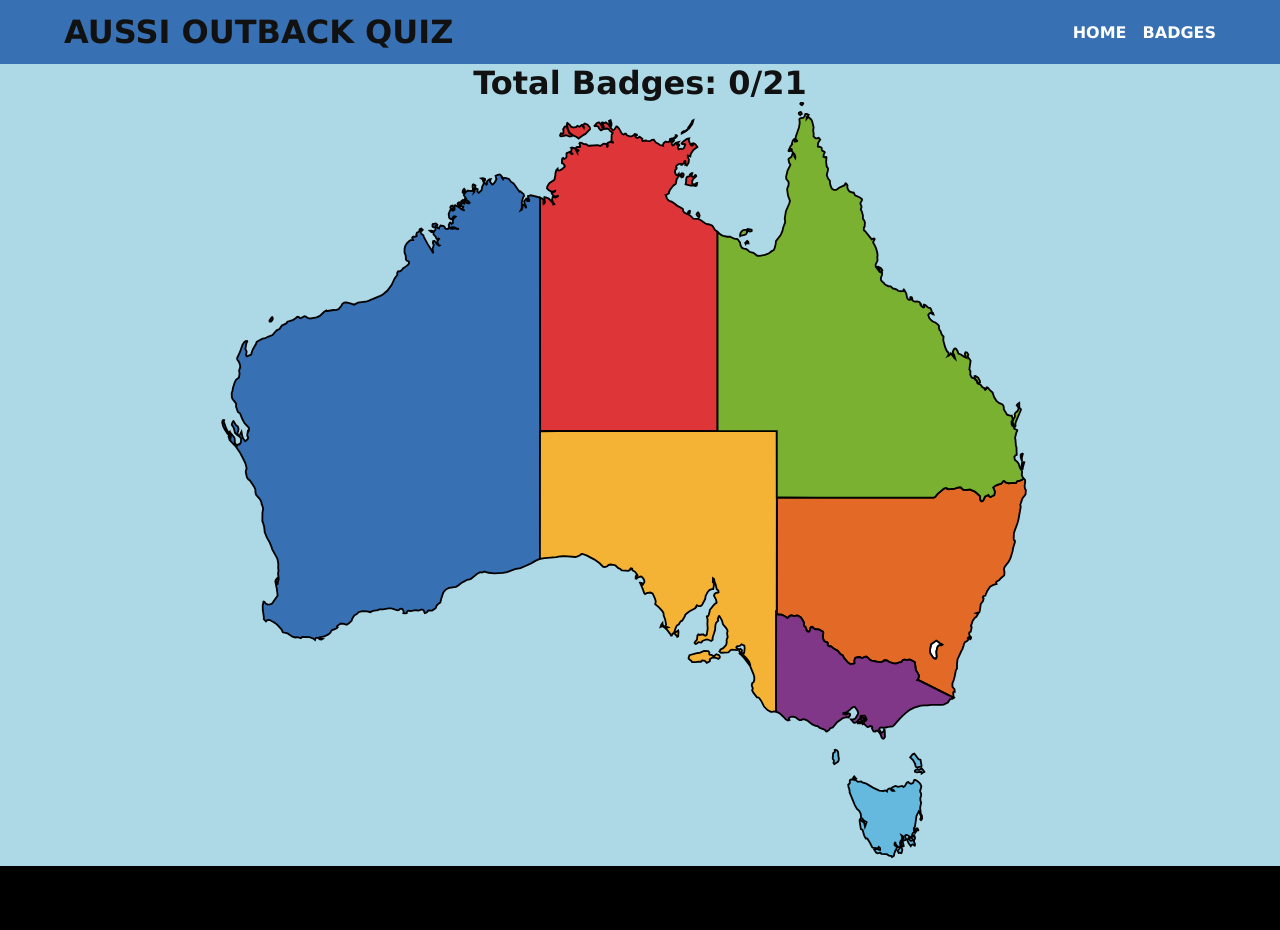
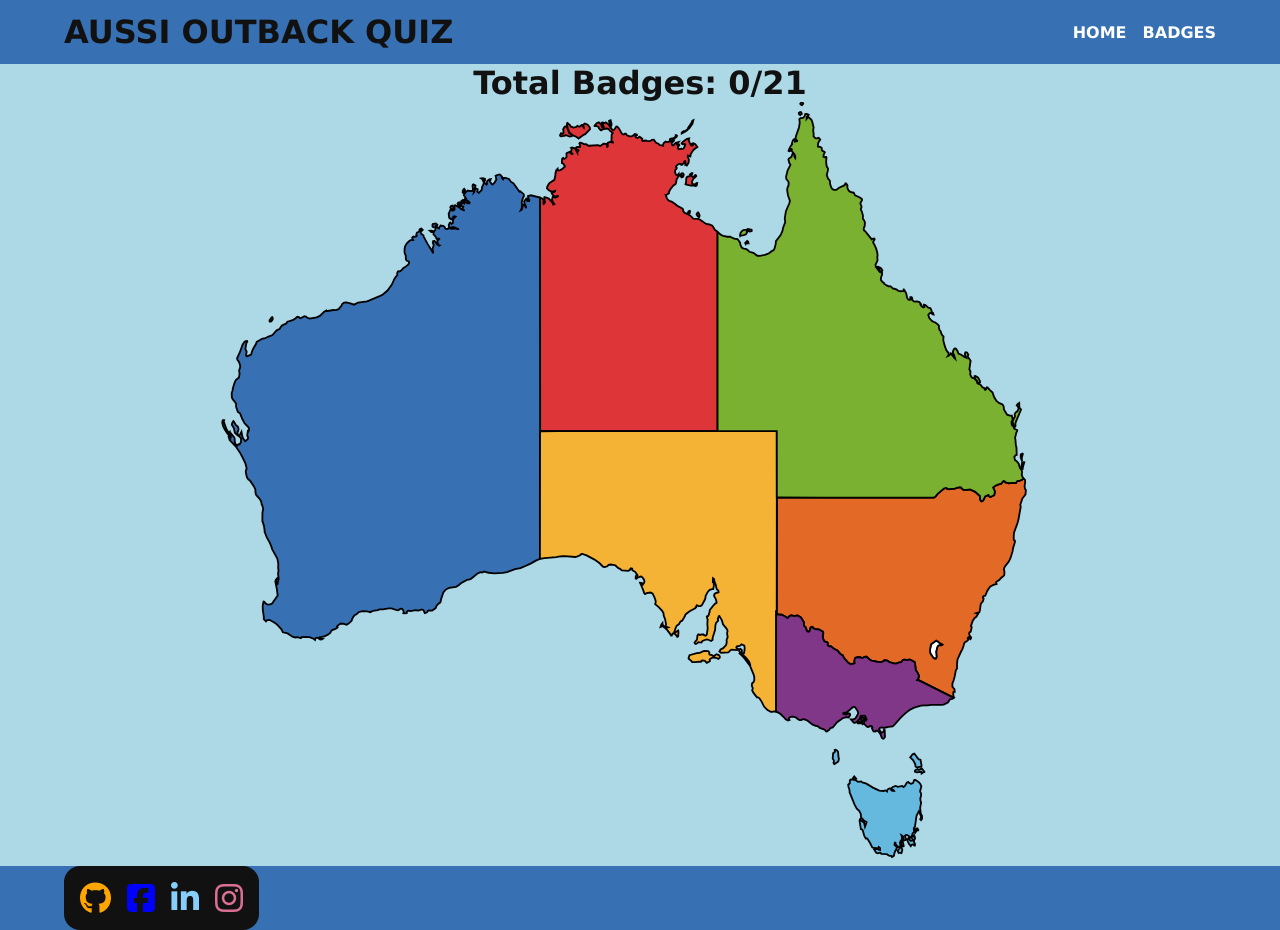
Before and after one commit to DarrachBarneveld/DarrachBarneveld-DarrachBarneveld-DarrachBarneveld-DarrachBarneveld-Project-2-Code-Institute, a plain HTML site: page index.html in a window 1280 px wide. Before the commit the page ends 866 px from the top, so only its background shows below. Drawn offline with Linux system fonts and the light colour scheme.

Commit message:
added footer to index page and minor styling

```diff
--- a/index.html
+++ b/index.html
@@ -8,7 +8,7 @@
     <link rel="stylesheet" href="styles.css" />
   </head>
   <body>
-    <header class="header-container">
+    <header id="header">
       <div><h1>AUSSI OUTBACK QUIZ</h1></div>
       <ul class="nav-list">
         <li><a href="index.html" class="nav-link">HOME</a></li>
@@ -100,6 +100,42 @@
         </svg>
       </div>
     </main>
+    <footer id="footer" class="footer-container">
+      <div class="socials">
+        <a
+          href="https://github.com/DarrachBarneveld"
+          target="_blank"
+          aria-label="Visit my GitHub profile"
+        >
+          <i class="fa fa-github"></i>
+        </a>
+        <a
+          href="https://www.facebook.com/darrach.barneveld/"
+          target="_blank"
+          aria-label="Visit my Facebook profile"
+        >
+          <i class="fa fa-facebook-square"></i>
+        </a>
+        <a
+          href="https://www.linkedin.com/in/darrach-barneveld-2b493511b/"
+          target="_blank"
+          aria-label="Visit my LinkedIn profile"
+        >
+          <i class="fab fa-linkedin-in"></i>
+        </a>
+        <a
+          href="https://www.instagram.com/darrachbarneveld/"
+          target="_blank"
+          aria-label="Visit my Instagram profile"
+        >
+          <i class="fa fa-instagram"></i>
+        </a>
+      </div>
+    </footer>
     <script src="homescript.js" type="module"></script>
+    <script
+      src="https://kit.fontawesome.com/27545168c5.js"
+      crossorigin="anonymous"
+    ></script>
   </body>
 </html>
--- a/styles.css
+++ b/styles.css
@@ -31,20 +31,7 @@ body {
 
 /* HEADER */
 
-/* MAIN */
-
-main {
-  width: 100%;
-  background-color: lightblue;
-  display: flex;
-  flex-direction: column;
-  justify-content: center;
-  flex: 1;
-  text-align: center;
-  align-items: center;
-}
-
-.header-container {
+#header {
   display: flex;
   justify-content: space-between;
   padding-inline: 4rem;
@@ -69,6 +56,64 @@ main {
 .nav-link:hover,
 .nav-link:focus {
   text-decoration: underline;
+}
+
+/* FOOTER */
+
+#footer {
+  display: flex;
+  justify-content: space-between;
+  padding-inline: 4rem;
+  align-items: center;
+  width: 100%;
+  background-color: #3771b4;
+  min-height: 4rem;
+}
+
+.socials {
+  display: flex;
+  gap: 1rem;
+  background-color: var(--off-black);
+  padding: 1rem;
+  border-radius: 1rem;
+}
+
+.socials i {
+  font-size: 2rem;
+}
+
+.socials a:hover,
+a:focus {
+  transform: scale(1.1) translateY(-5px);
+  transition: all 150ms;
+  filter: brightness(1.4);
+  cursor: pointer;
+}
+
+.socials a:nth-child(1) {
+  color: orange;
+}
+.socials a:nth-child(2) {
+  color: blue;
+}
+.socials a:nth-child(3) {
+  color: lightskyblue;
+}
+.socials a:nth-child(4) {
+  color: palevioletred;
+}
+
+/* MAIN */
+
+main {
+  width: 100%;
+  background-color: lightblue;
+  display: flex;
+  flex-direction: column;
+  justify-content: center;
+  flex: 1;
+  text-align: center;
+  align-items: center;
 }
 
 .center {
@@ -158,13 +203,13 @@ main {
 }
 
 .badge-container :nth-child(1) {
-  border: 8px solid #cd7f32;
+  border: 5px solid #cd7f32;
 }
 .badge-container :nth-child(2) {
-  border: 8px solid #c0c0c0;
+  border: 5px solid #c0c0c0;
 }
 .badge-container :nth-child(3) {
-  border: 8px solid gold;
+  border: 5px solid gold;
 }
 
 .map {
```
